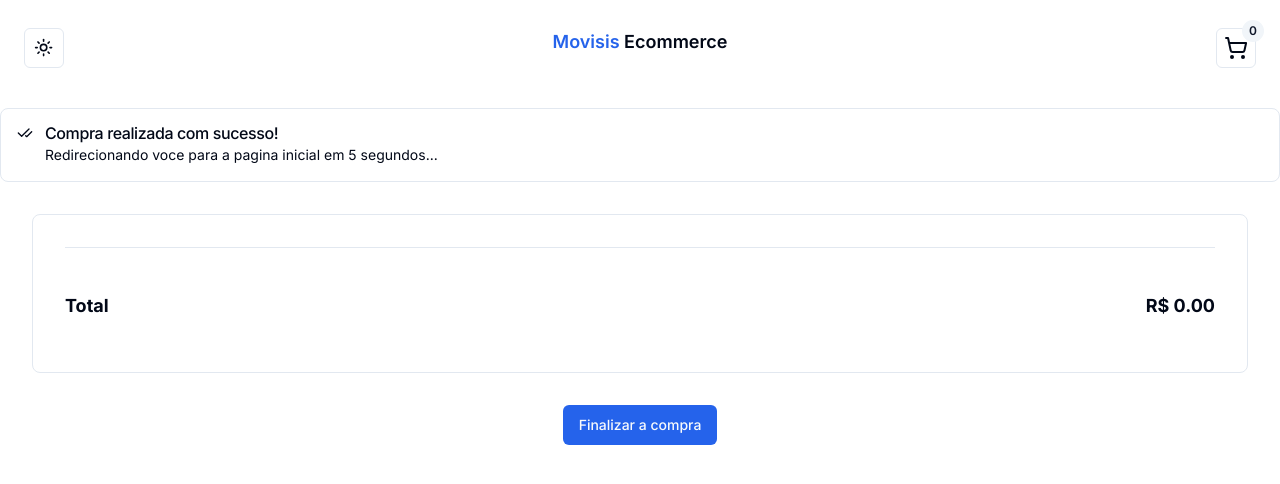
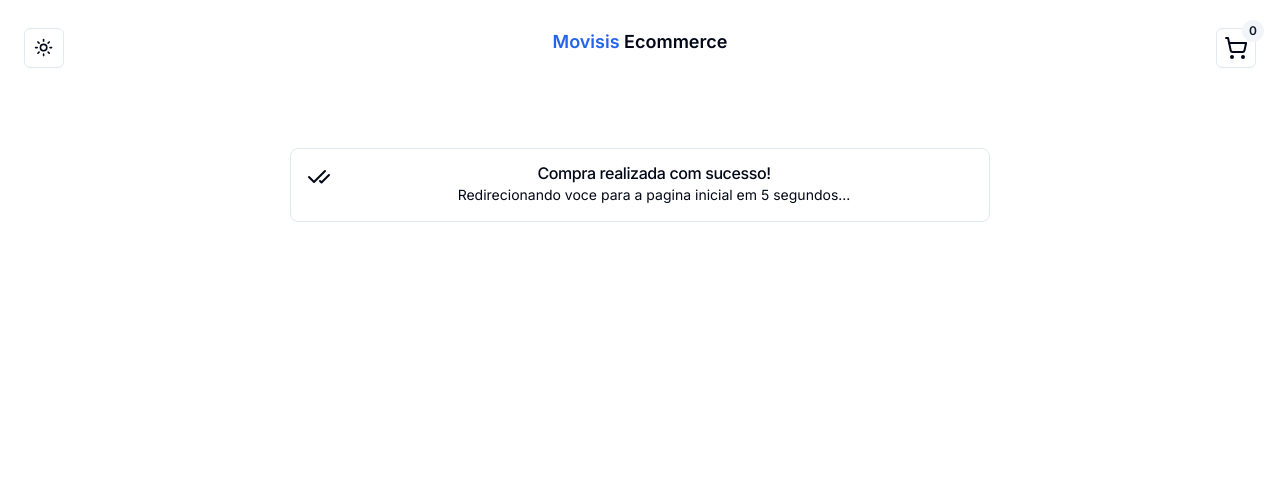
Before and after one commit to itpaulin/movisis-ecommerce, a Next.js app: page /checkout in a window 1280 px wide. Both pictures are taken after a click on the button "Finalizar a compra". Shown: the top 484 px of the page. Built offline with nearby package versions, Linux system fonts and the light colour scheme.

Commit message:
feat: ensure only alert shows when finish purchase

```diff
--- a/src/app/checkout/page.tsx
+++ b/src/app/checkout/page.tsx
@@ -25,15 +25,18 @@
   };
   return (
     <div>
-      {showAlert && (
-        <Alert>
-          <CheckCheckIcon className="h-4 w-4" />
+      {showAlert ? (
+        <div className="flex flex-col items-center p-10">
+          <Alert className="w-[700px] text-center">
+            <CheckCheckIcon className="h-6 w-6" />
             <AlertTitle>Compra realizada com sucesso!</AlertTitle>
             <AlertDescription>
               Redirecionando voce para a pagina inicial em 5 segundos...
             </AlertDescription>
           </Alert>
-      )}
+        </div>
+      ) : (
+        <div>
           <div className="m-8 flex flex-col gap-y-6 rounded-lg border p-8">
             {products.map((product: CartProduct) => (
               <CheckoutItem product={product} />
@@ -48,6 +51,8 @@
             <Button onClick={handleFinishPurchase}>Finalizar a compra</Button>
           </div>
         </div>
+      )}
+    </div>
   );
 };
 
```
Lines whose indentation alone changed are shown as unchanged.
